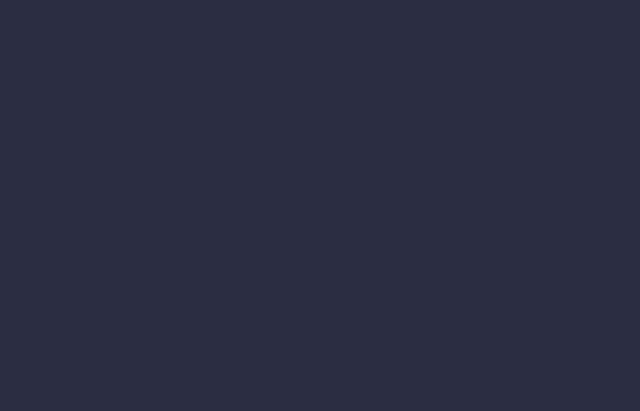
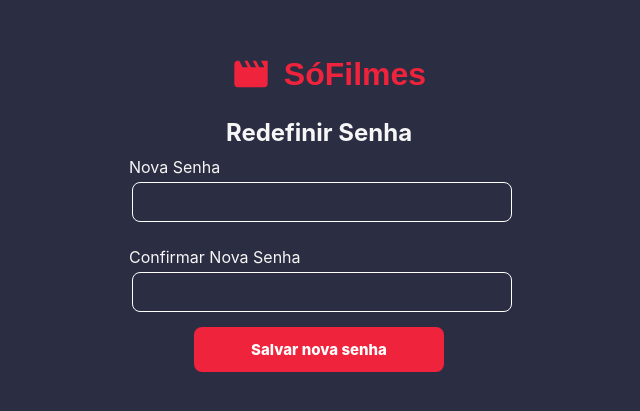
Before and after one commit to ichin23/so_filmes_vite, a React (Vite) app in the folder frontend/: page /esquecisenha in a window 1280 px wide. Before the commit this address had no page. Shown: the part 199-610 px from the top of the page, without its empty margins (321-961 px from the left). Built offline with nearby package versions, Linux system fonts and the light colour scheme; a web font is replaced by a local one.

Commit message:
EsqueciSenha

```diff
--- /dev/null
+++ b/frontend/src/pages/EsqueciSenha/index.tsx
@@ -0,0 +1,66 @@
+import { useState } from "react";
+import { Button } from "../../components/Button";
+import { Input } from "../../components/Input";
+import { Logo } from "../../components/Logo";
+import { SForm, SLogin } from "./styles";
+import { useNavigate } from "react-router-dom";
+
+export function EsqueciSenha() {
+  const [novaSenha, setNovaSenha] = useState("");
+  const [confirmarSenha, setConfirmarSenha] = useState("");
+
+  const navigate = useNavigate();
+
+  const handleSubmit = async (e: React.FormEvent) => {
+    e.preventDefault();
+
+    if (!novaSenha || !confirmarSenha) {
+      alert("Preencha os dois campos de senha.");
+      return;
+    }
+
+    if (novaSenha !== confirmarSenha) {
+      alert("As senhas não coincidem.");
+      return;
+    }
+
+    try {
+      // chamar a função de alterar senha
+
+      alert("Senha redefinida com sucesso!");
+      navigate("/login");
+    } catch (err: unknown) {
+      if (err instanceof Error) {
+        alert(err.message);
+      } else {
+        alert("Erro ao redefinir a senha.");
+      }
+    }
+  };
+
+  return (
+    <SLogin>
+      <SForm onSubmit={handleSubmit}>
+        <Logo />
+        <h2>Redefinir Senha</h2>
+        <Input
+          label="Nova Senha"
+          type="password"
+          maxWidth="380px"
+          name="novaSenha"
+          value={novaSenha}
+          onChange={(e) => setNovaSenha(e.target.value)}
+        />
+        <Input
+          label="Confirmar Nova Senha"
+          type="password"
+          maxWidth="380px"
+          name="confirmarSenha"
+          value={confirmarSenha}
+          onChange={(e) => setConfirmarSenha(e.target.value)}
+        />
+        <Button type="submit">Salvar nova senha</Button>
+      </SForm>
+    </SLogin>
+  );
+}
--- /dev/null
+++ b/frontend/src/pages/EsqueciSenha/styles.ts
@@ -0,0 +1,27 @@
+import styled from "styled-components";
+import { colors } from "../../styles/GlobalStyle";
+
+export const SLogin = styled.main`
+    display:flex;
+    flex-direction:column;
+    justify-content: center;
+    align-items: center;
+    height: 100vh;
+
+`
+
+export const SForm = styled.form`
+    max-width: 390px;
+    display:flex;
+    flex-direction:column;
+    justify-content: center;
+    align-items: center;
+`
+
+export const SButtonChange = styled.button`
+    background-color: #00000000;
+    border: none;
+    margin-top: 20px;
+    font-size:16px;
+    color: ${colors.secondary};
+`
--- a/frontend/src/routes/index.tsx
+++ b/frontend/src/routes/index.tsx
@@ -8,6 +8,7 @@ import { PerfilPage } from "../pages/Perfil";
 import { Login } from "../pages/Login";
 import { ProtectedRoute } from "./ProtectedRoutes";
 import { AvaliarPage } from "../pages/Avaliar";
+import { EsqueciSenha } from "../pages/EsqueciSenha";
 
 export function RouteWeb() {
     return (
@@ -33,6 +34,7 @@ export function RouteWeb() {
 
             <Route path="/teste" element={<FilmesPage />} />
             <Route path="/buscar" element={<Busca />} />
+            <Route path="/esquecisenha" element={<EsqueciSenha />} />
         </Routes>
     )
 }
```
